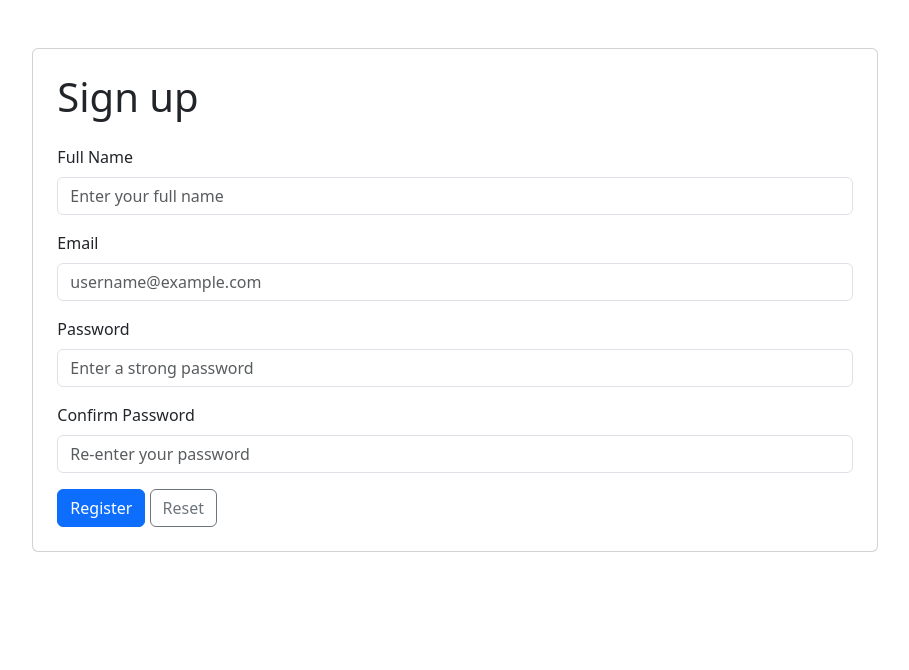
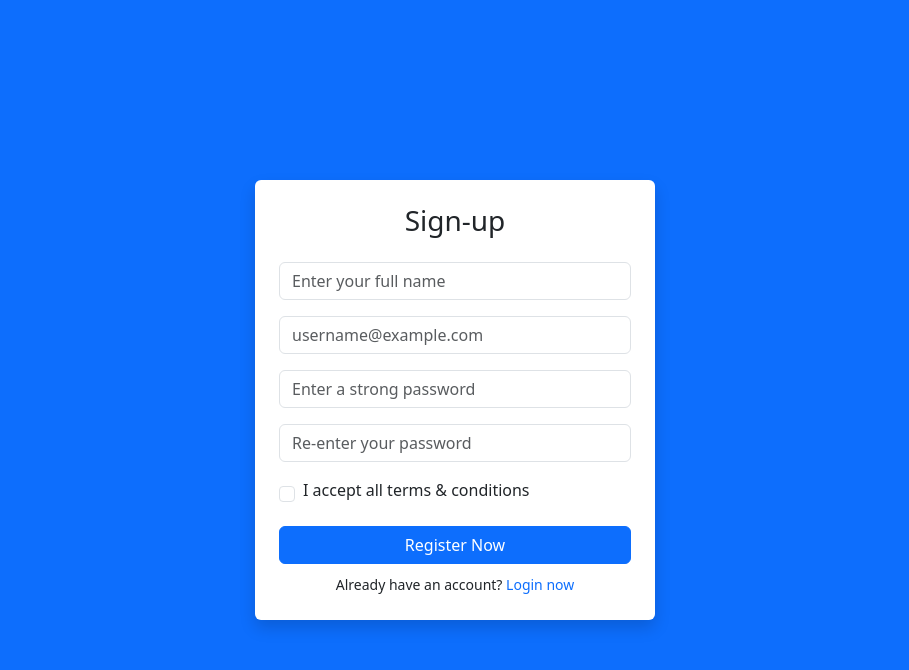
Before and after one commit to ajmalfaris11/form, a React (Vite) app: page / in a window 1280 px wide. Shown: the top 670 px of the page, without its empty margins (185-1094 px from the left). Built offline with nearby package versions, Linux system fonts and the light colour scheme.

Commit message:
sign up form designed

```diff
--- /dev/null
+++ b/src/App.css
@@ -0,0 +1,5 @@
+* {
+  margin: 0;
+  padding: 0;
+  box-sizing: border-box;
+}
--- a/src/App.jsx
+++ b/src/App.jsx
@@ -1,18 +1,14 @@
 import { useState } from "react";
-import { Button, Card, Col, Form, Row } from "react-bootstrap";
+import { Button, Form, Row } from "react-bootstrap";
 
 export default function App() {
   return (
-    <>
-      <Row style={{ justifyContent: "center" }}>
-        <Col xs={8} className="mt-5">
-          <Card className="p-4">
-            <h1 className="mb-4">Sign up</h1>
-            <RegistrationForm />
-          </Card>
-        </Col>
-      </Row>
-    </>
+    <Row className="justify-content-center bg-primary vh-100 d-flex align-items-center m-0">
+      <div className="bg-white p-4 rounded shadow" style={{ width: "400px" }}>
+        <h3 className="text-center mb-4">Sign-up</h3>
+        <RegistrationForm />
+      </div>
+    </Row>
   );
 }
 
@@ -22,7 +18,7 @@ function RegistrationForm() {
   const submitForm = (event) => {
     event.preventDefault();
     if (validate()) {
-      alert("Form Sumbmited")
+      alert("Form Submitted");
       resetValues();
     }
   };
@@ -40,7 +36,6 @@ function RegistrationForm() {
       />
 
       <InputField
-        label="Email"
         type="email"
         name="email"
         placeholder="username@example.com"
@@ -50,7 +45,6 @@ function RegistrationForm() {
       />
 
       <InputField
-        label="Password"
         type="password"
         name="password"
         placeholder="Enter a strong password"
@@ -60,7 +54,6 @@ function RegistrationForm() {
       />
 
       <InputField
-        label="Confirm Password"
         type="password"
         name="confirmpassword"
         placeholder="Re-enter your password"
@@ -69,24 +62,39 @@ function RegistrationForm() {
         error={errors.confirmpassword}
       />
 
-      <div className="mt-3">
-        <Button type="submit">Register</Button>{" "}
-        <Button variant="outline-secondary" onClick={resetValues}>
-          Reset
-        </Button>
+      <Form.Group controlId="terms" className="mb-3 d-flex align-items-center">
+        <Form.Check
+          type="checkbox"
+          name="terms"
+          checked={values.terms}
+          onChange={handleInput}
+          required
+        />
+        <Form.Label className="ms-2" htmlFor="terms">
+          I accept all terms & conditions
+        </Form.Label>
+      </Form.Group>
+
+      <Button type="submit" className="w-100 mb-2" variant="primary">
+        Register Now
+      </Button>
+
+      <div className="text-center">
+        <small>
+          Already have an account? <a href="#login" class="text-decoration-none">Login now</a>
+        </small>
       </div>
     </Form>
   );
 }
 
-// ====== label combonent ======
+// ====== InputField component ======
 
-const InputField = ({ label, error, ...props }) => {
+const InputField = ({ error, ...props }) => {
   return (
     <Form.Group className="mb-3">
-      <Form.Label>{label}</Form.Label>
-      <Form.Control {...props}  className={error ? "is-invalid" : ""} />
-      {error && <div className="text-danger">{error}</div>}
+      <Form.Control {...props} className={error ? "is-invalid" : ""} />
+      {error && <div className="text-danger small mt-1">{error}</div>}
     </Form.Group>
   );
 };
@@ -97,14 +105,16 @@ const useForm = () => {
     email: "",
     password: "",
     confirmpassword: "",
+    terms: false, // Add terms checkbox to initial values
   });
 
   const [errors, setErrors] = useState({});
 
   const handleInput = (event) => {
+    const { name, type, value, checked } = event.target;
     setValues({
       ...values,
-      [event.target.name]: event.target.value,
+      [name]: type === "checkbox" ? checked : value, // Update checkbox value if not check box set the input values
     });
   };
 
@@ -114,6 +124,7 @@ const useForm = () => {
       email: "",
       password: "",
       confirmpassword: "",
+      terms: false, // Reset checkbox to false
     });
     setErrors({});
   };
@@ -125,11 +136,7 @@ const useForm = () => {
       newErrors.fullname = "Minimum 3 letters required";
     }
 
-    if (
-      !values.email.match(
-        /^[^\s@]+@[^\s@]+\.[^\s@]+$/
-      )
-    ) {
+    if (!values.email.match(/^[^\s@]+@[^\s@]+\.[^\s@]+$/)) {
       newErrors.email = "Not a valid email";
     }
 
--- a/src/main.jsx
+++ b/src/main.jsx
@@ -7,6 +7,6 @@ import './index.css';
 
 ReactDOM.createRoot(document.getElementById('root')).render(
   <React.StrictMode>
-    <App />
+    <App/>
   </React.StrictMode>
 );
```
Also changed, not shown: src/index.css (line endings or trailing spaces).
